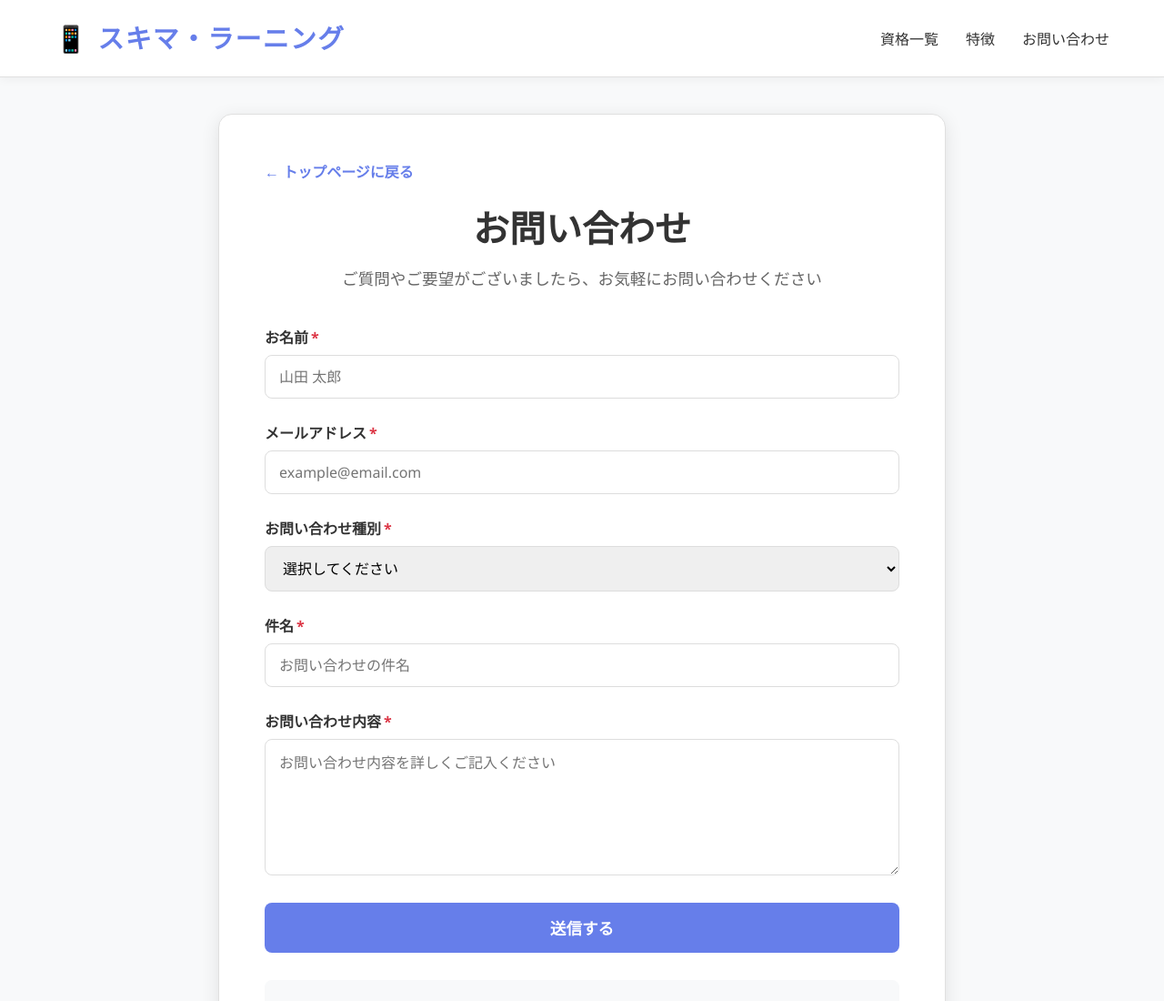
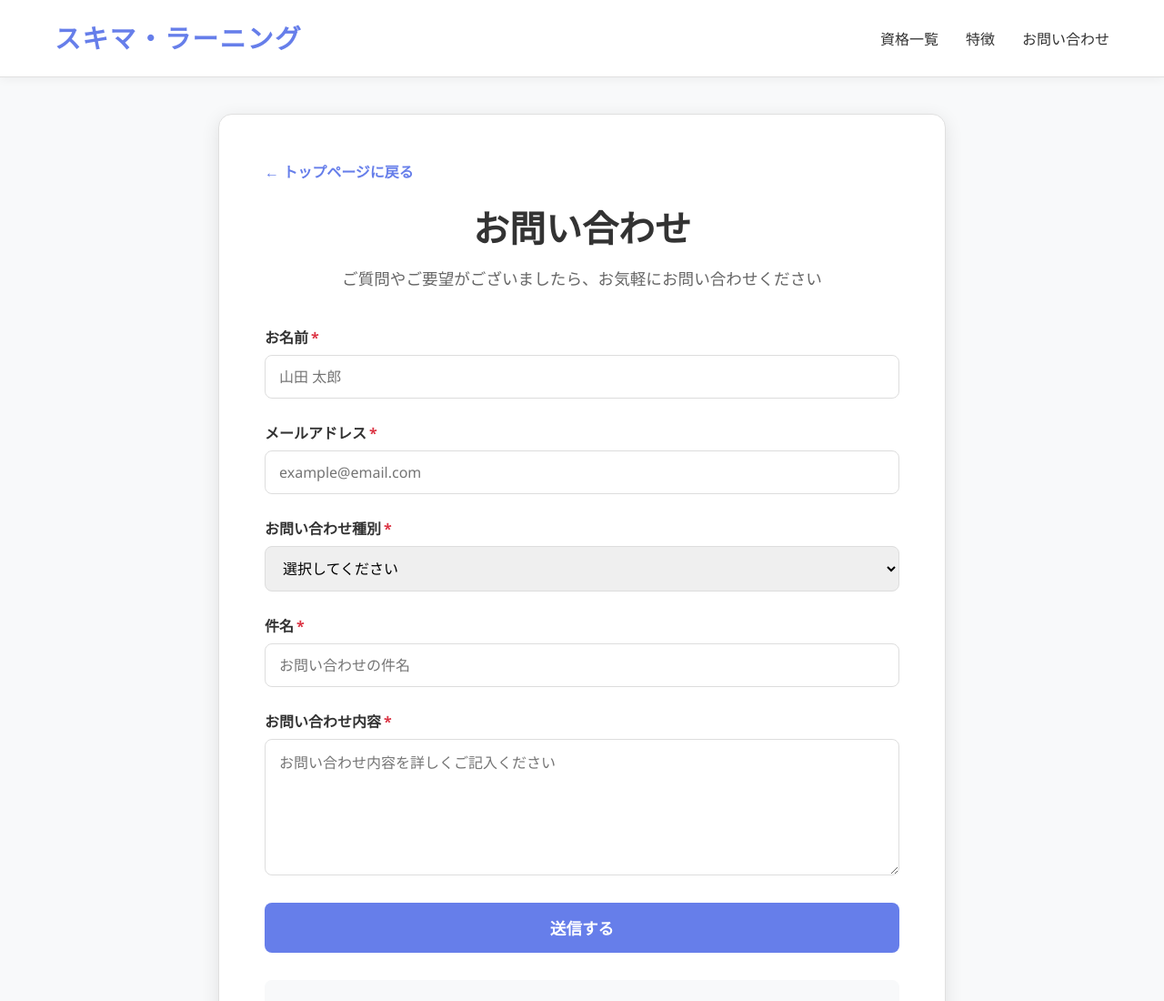
Before and after one commit to murakamihiroaki1/sukima-learning, a plain HTML site: page contact.html in a window 1280 px wide. Shown: the top 1100 px of the page at 91% size. Drawn offline with Linux system fonts and the light colour scheme.

Commit message:
Remove 📱 icon from contact page logo

```diff
--- a/contact.html
+++ b/contact.html
@@ -274,7 +274,7 @@
     <!-- ヘッダー -->
     <header>
         <div class="header-container">
-            <a href="index.html" class="logo">📱 スキマ・ラーニング</a>
+            <a href="index.html" class="logo">スキマ・ラーニング</a>
             <button class="hamburger" id="hamburger" aria-label="メニュー">
                 <span></span>
                 <span></span>
```
